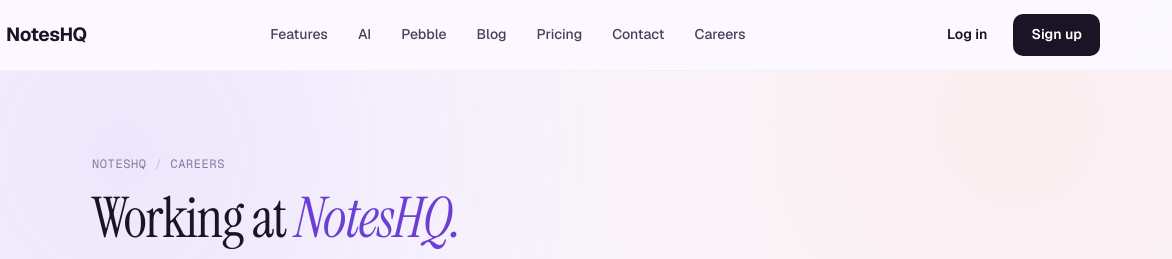
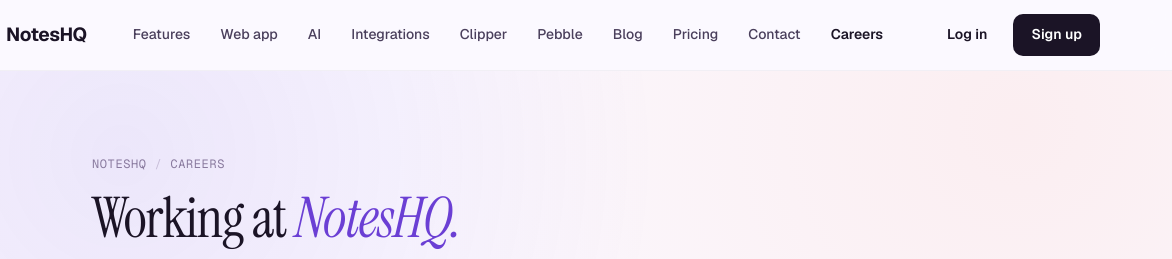
Before and after one commit to lukmanjaji/noteshq-website, a plain HTML site: page careers.html in a window 1280 px wide. Shown: the top 259 px of the page, 108-1280 px from the left. Drawn offline with nearby package versions, Linux system fonts and the light colour scheme.

Commit message:
fixed nav

```diff
--- a/careers.html
+++ b/careers.html
@@ -143,12 +143,15 @@
     </a>
     <div class="nav-links">
       <a href="index.html#features">Features</a>
+      <a href="index.html#web">Web app</a>
       <a href="index.html#ai">AI</a>
+      <a href="index.html#integrations">Integrations</a>
+      <a href="index.html#clipper">Clipper</a>
       <a href="pebble.html">Pebble</a>
       <a href="https://blog.noteshq.ai" target="_blank" rel="noopener">Blog</a>
       <a href="pricing.html">Pricing</a>
       <a href="index.html#contact">Contact</a>
-      <a href="careers.html">Careers</a>
+      <a href="careers.html" style="color: var(--ink); font-weight: 600;">Careers</a>
     </div>
     <div class="nav-cta">
       <a class="btn ghost" href="https://app.noteshq.ai/login" target="_blank" rel="noopener">Log in</a>
```
Also changed, not shown: delete-account.html (+3 -0 lines), helpcenter.html (+3 -0 lines), pebble.html (+3 -0 lines), pricing.html (+2 -0 lines), privacy.html (+3 -0 lines), terms.html (+3 -0 lines).
